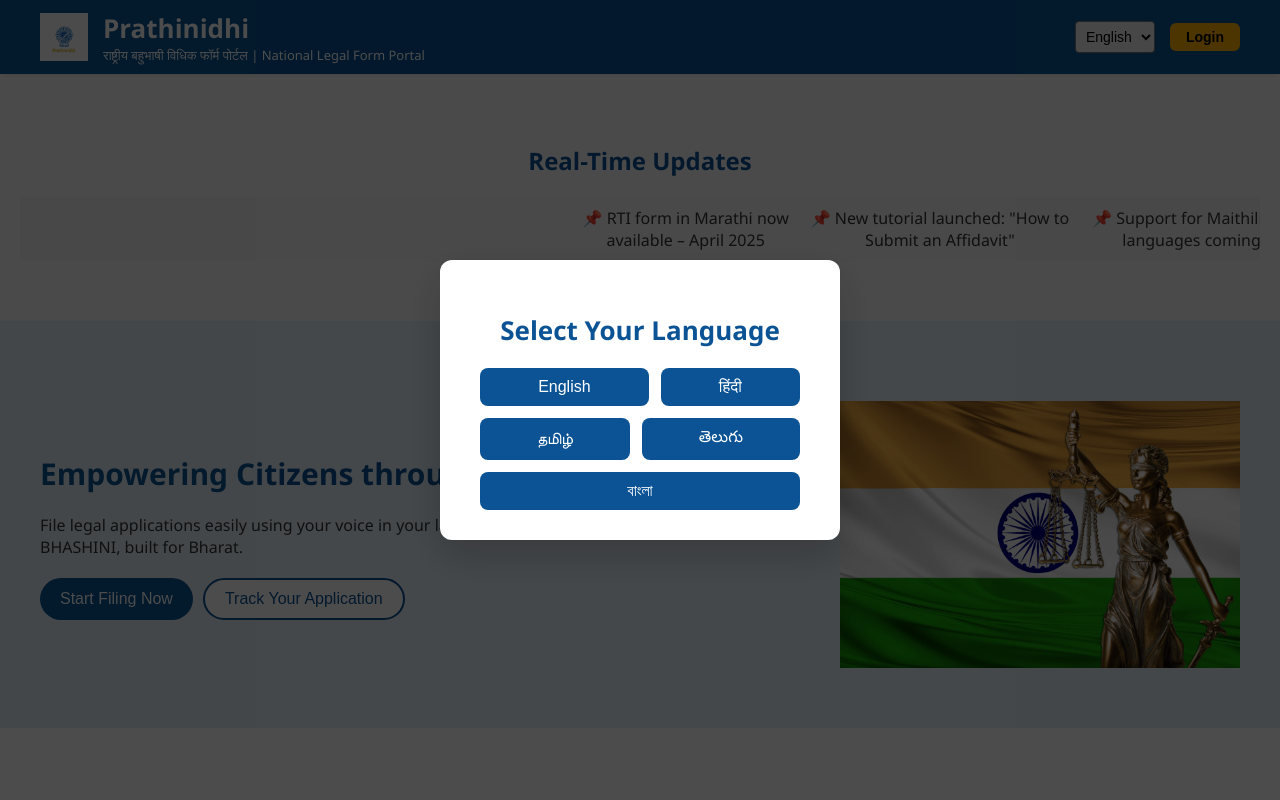
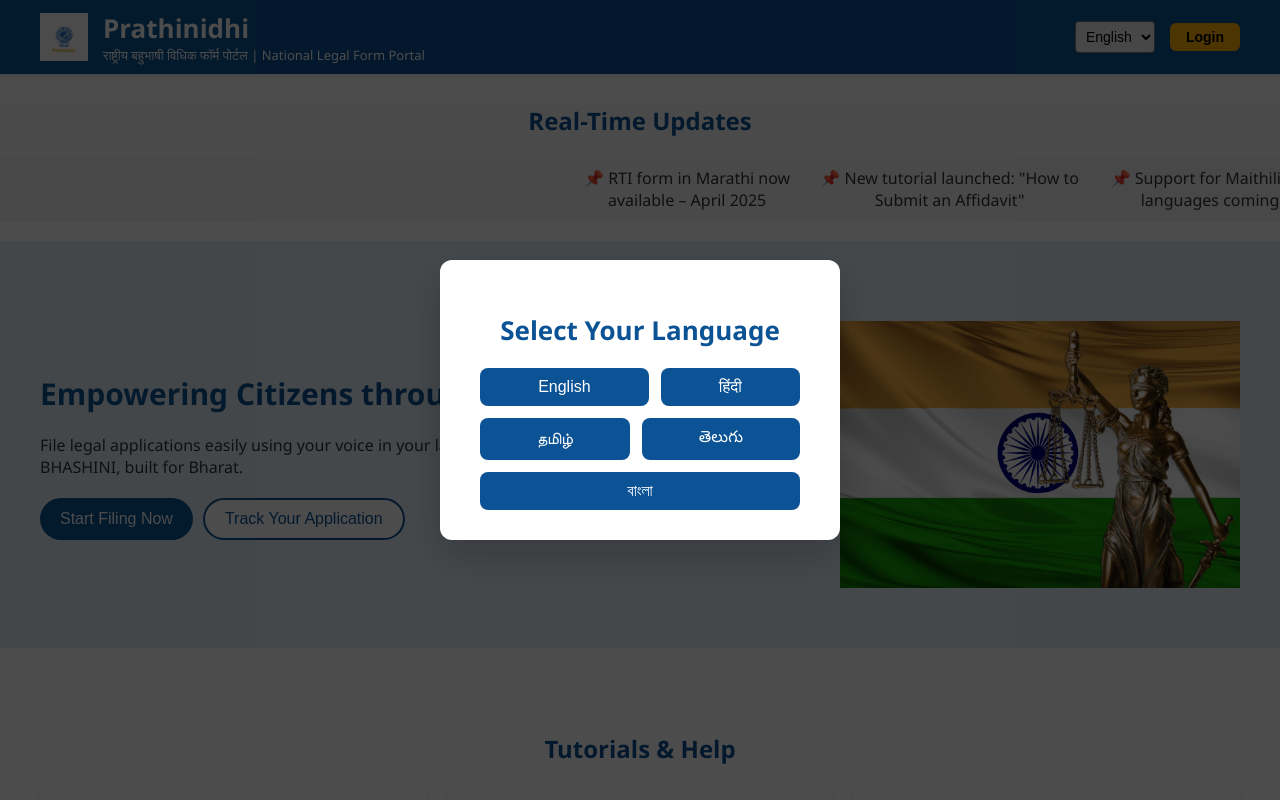
Before and after one commit to VINAI8/prathinidhi, a React (Create React App) app: page / in a window 1280 px wide. Shown: the top 800 px of the page. Built offline with nearby package versions, Linux system fonts and the light colour scheme.

Commit message:
removed padding for realtime updates

```diff
--- a/src/components/Home.js
+++ b/src/components/Home.js
@@ -437,13 +437,14 @@ const styles = {
   aboutImage: { maxWidth: "600px", width: "100%" },
   updates: {
     backgroundColor: "#f9f9f9",
-    padding: "40px 20px",
+    padding: "0px 0px",
     textAlign: "center",
+    margin : 0,
   },
   updateList: {
     listStyle: "none",
     padding: 0,
-    fontSize: "15px",
+    fontSize: "90px",
     lineHeight: "2",
     maxWidth: "600px",
     margin: "0 auto",
```
